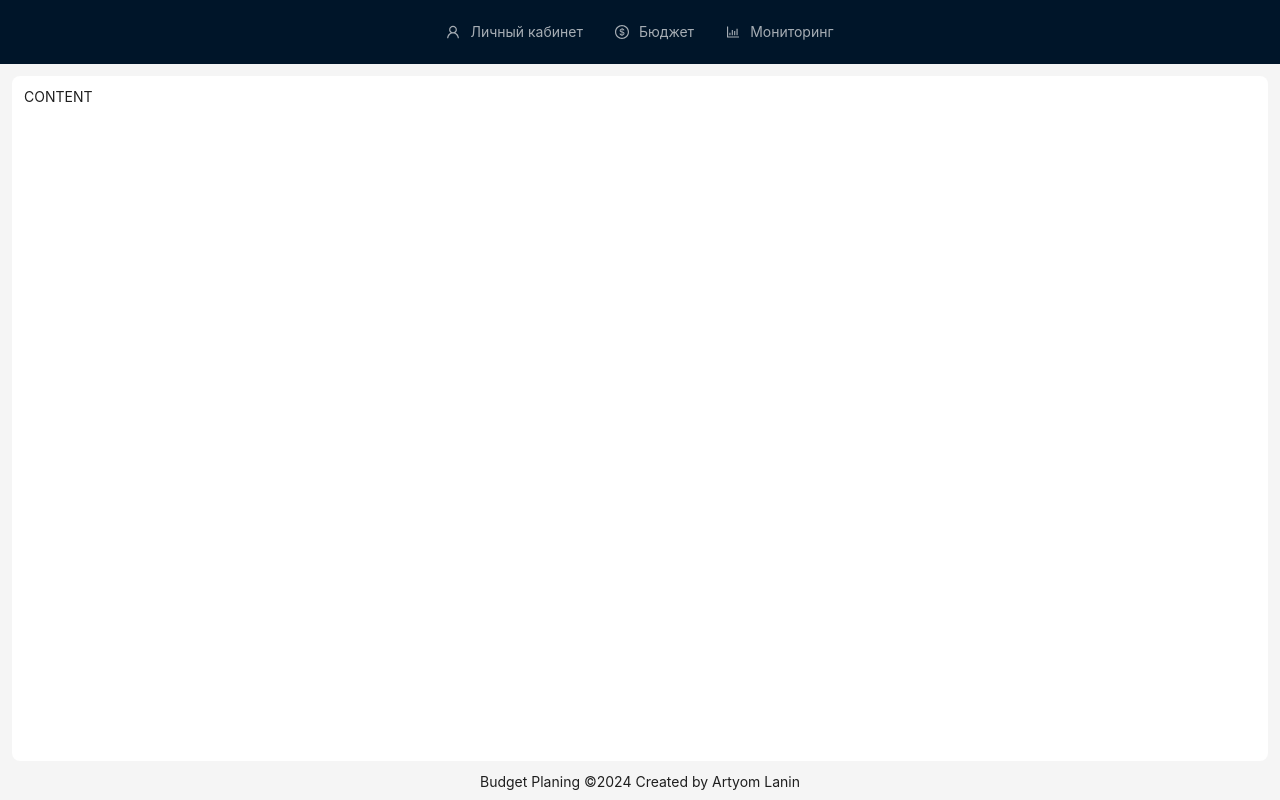
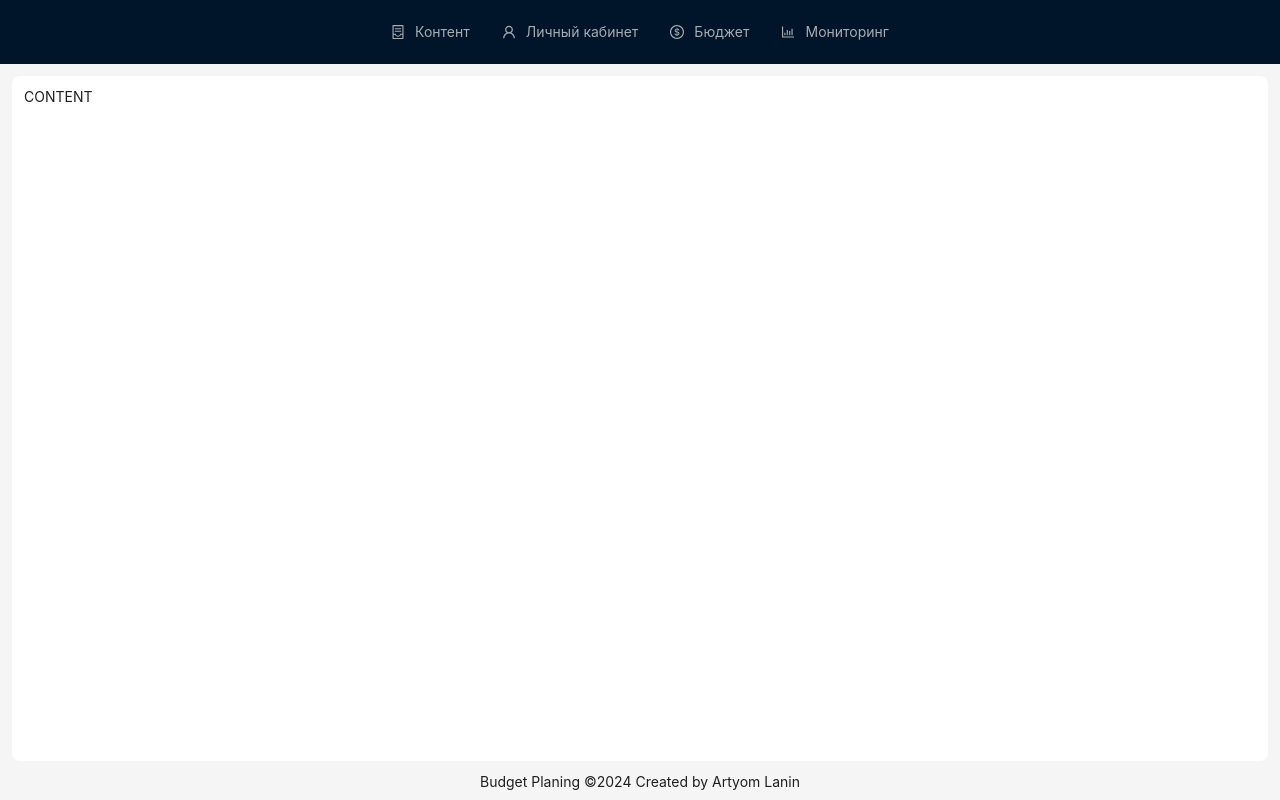
Before and after one commit to ArtyomArles/graduateWork, a React (Create React App) app: page / in a window 1280 px wide. Built offline with nearby package versions, Linux system fonts and the light colour scheme.

Commit message:
Поменял ключи в меню и закрепил меню сверху

```diff
--- a/src/components/main/mainMenu.js
+++ b/src/components/main/mainMenu.js
@@ -1,6 +1,6 @@
 import React from 'react'
 import {Link} from 'react-router-dom'
-import {UserOutlined, DollarOutlined, BarChartOutlined} from '@ant-design/icons'
+import {UserOutlined, DollarOutlined, BarChartOutlined, ContainerOutlined} from '@ant-design/icons'
 import {Menu, Layout} from 'antd'
 
 const {Header} = Layout
@@ -9,24 +9,29 @@ export function MainMenu() {
 
   const items = [
     {
-      key: '1',
+      key: 'content',
+      icon:<Link to=' '><ContainerOutlined /></Link >,
+      label: 'Контент',
+    },
+    {
+      key: 'account',
       icon:<Link to='account'><UserOutlined /></Link >,
       label: 'Личный кабинет',
     },
     {
-      key: '2',
+      key: 'budget',
       icon: <Link to='budget'><DollarOutlined /></Link>,
       label: 'Бюджет',
     },
     {
-      key: '3',
+      key: 'monitoring',
       icon: <Link to='monitoring'><BarChartOutlined /></Link>,
       label: 'Мониторинг',
     }
   ]
 
   return (
-    <Header>
+    <Header style={{position: 'sticky'}}>
       <Menu
         items={items}
         theme='dark'
--- a/src/index.js
+++ b/src/index.js
@@ -13,7 +13,8 @@ root.render(
     <Provider store={store}>
       <PersistGate
         loading={null}
-        persistor={persistor}>
+        persistor={persistor}
+      >
         <App />
       </PersistGate>
     </Provider>
--- a/src/store/index.js
+++ b/src/store/index.js
@@ -1,18 +1,9 @@
 import {combineReducers, configureStore} from '@reduxjs/toolkit'
 import storage from 'redux-persist/lib/storage'
-
-import {
-  persistStore,
-  persistReducer,
-  FLUSH,
-  REHYDRATE,
-  PAUSE,
-  PERSIST,
-  PURGE,
-  REGISTER,
-} from 'redux-persist'
+import {persistStore, persistReducer} from 'redux-persist'
 
 const rootReducer = combineReducers({
+  // currentOpenMenuItem: currentOpenItemReducer сюда закидывать редьюсеры
 })
 
 const persistConfig = {
@@ -26,9 +17,7 @@ const store = configureStore({
   reducer: persistedReducer,
   middleware: (getDefaultMiddleware) =>
     getDefaultMiddleware({
-      serializableCheck: {
-        ignoredActions: [FLUSH, REHYDRATE, PAUSE, PERSIST, PURGE, REGISTER],
-      },
+      serializableCheck: false
     }),
 })
 
```
